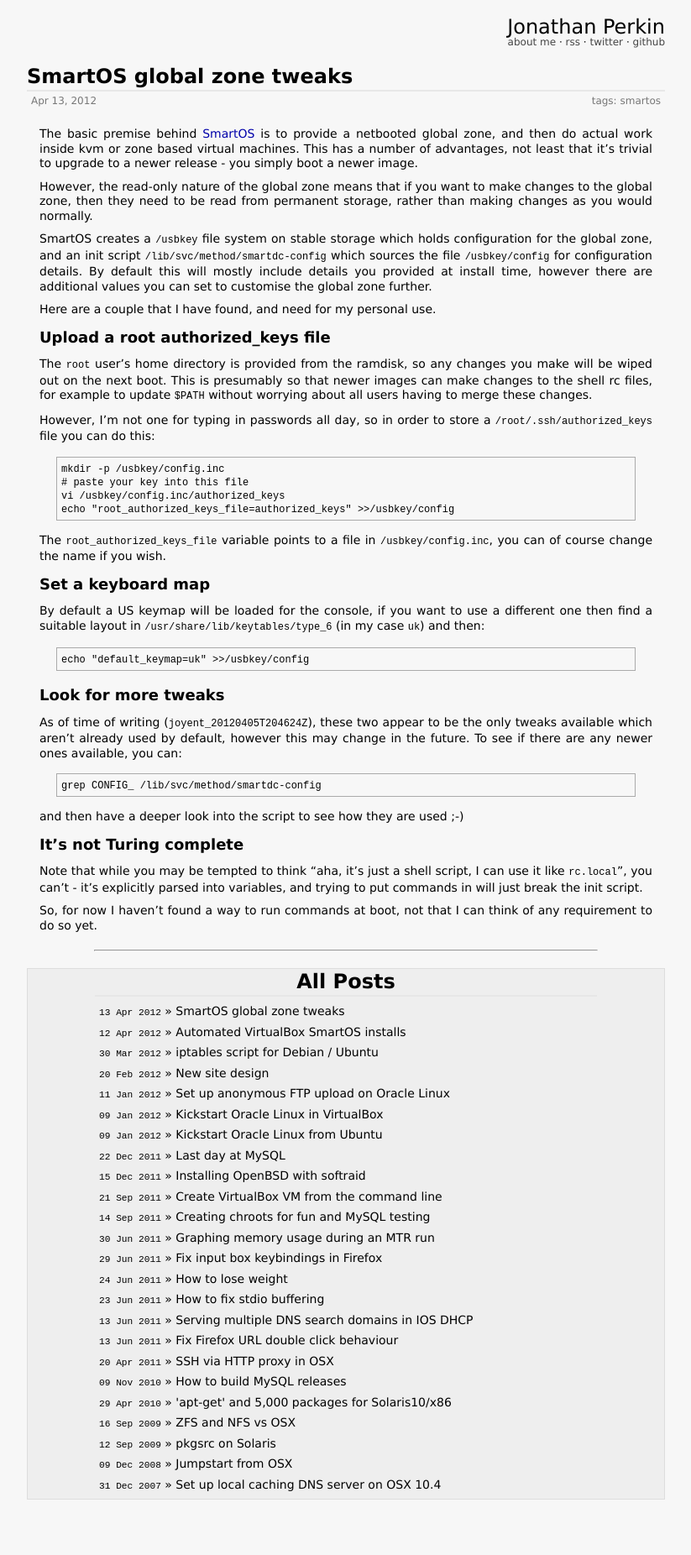
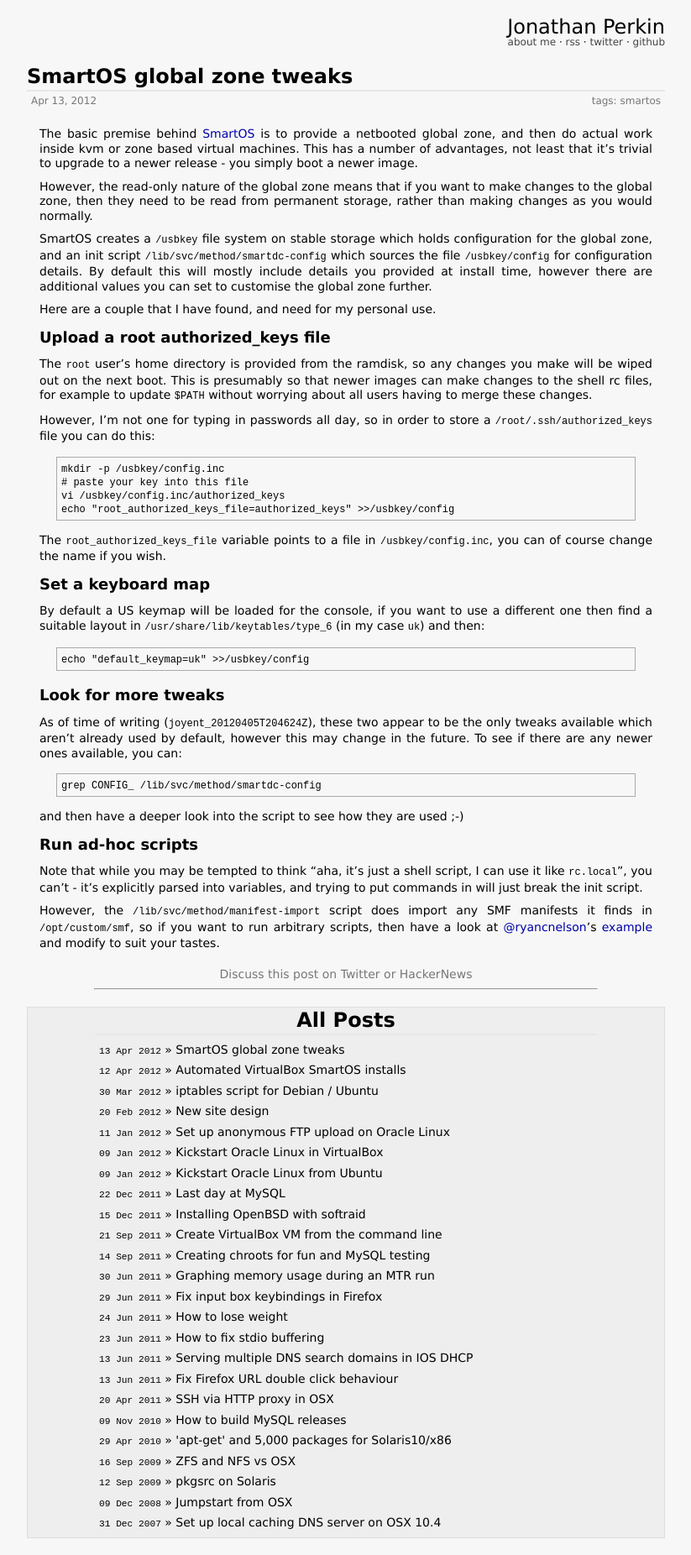
Before and after one commit to jperkin/www.perkin.org.uk, a Jekyll site: the page built from _posts/2012-04-13-smartos-global-zone-tweaks.markdown, in a window 1280 px wide. Shown: the whole page at 84% size, without its empty margins (228-1051 px from the left). Built offline with Jekyll 4.4.1, drawn with Linux system fonts in a browser that asks for light colours; before the commit the page ends 1806 px from its top, so only the background shows below that.

Commit message:
Update with information on /opt/custom/smf.

```diff
--- a/_posts/2012-04-13-smartos-global-zone-tweaks.markdown
+++ b/_posts/2012-04-13-smartos-global-zone-tweaks.markdown
@@ -65,11 +66,15 @@
 
 and then have a deeper look into the script to see how they are used ;-)
 
-## It's not Turing complete
+## Run ad-hoc scripts
 
 Note that while you may be tempted to think "aha, it's just a shell script, I
 can use it like `rc.local`", you can't - it's explicitly parsed into variables,
 and trying to put commands in will just break the init script.
 
-So, for now I haven't found a way to run commands at boot, not that I can think
-of any requirement to do so yet.
+However, the `/lib/svc/method/manifest-import` script does import any SMF
+manifests it finds in `/opt/custom/smf`, so if you want to run arbitrary
+scripts, then have a look at
+[@ryancnelson](https://twitter.com/#!/ryancnelson)'s
+[example](http://www.psychicfriends.net/blog/archives/2012/03/21/smartosorg_run_things_at_boot.html)
+and modify to suit your tastes.
```
Also changed, not shown: other parts of _posts/2012-04-13-smartos-global-zone-tweaks.markdown (+1 -0 lines).
